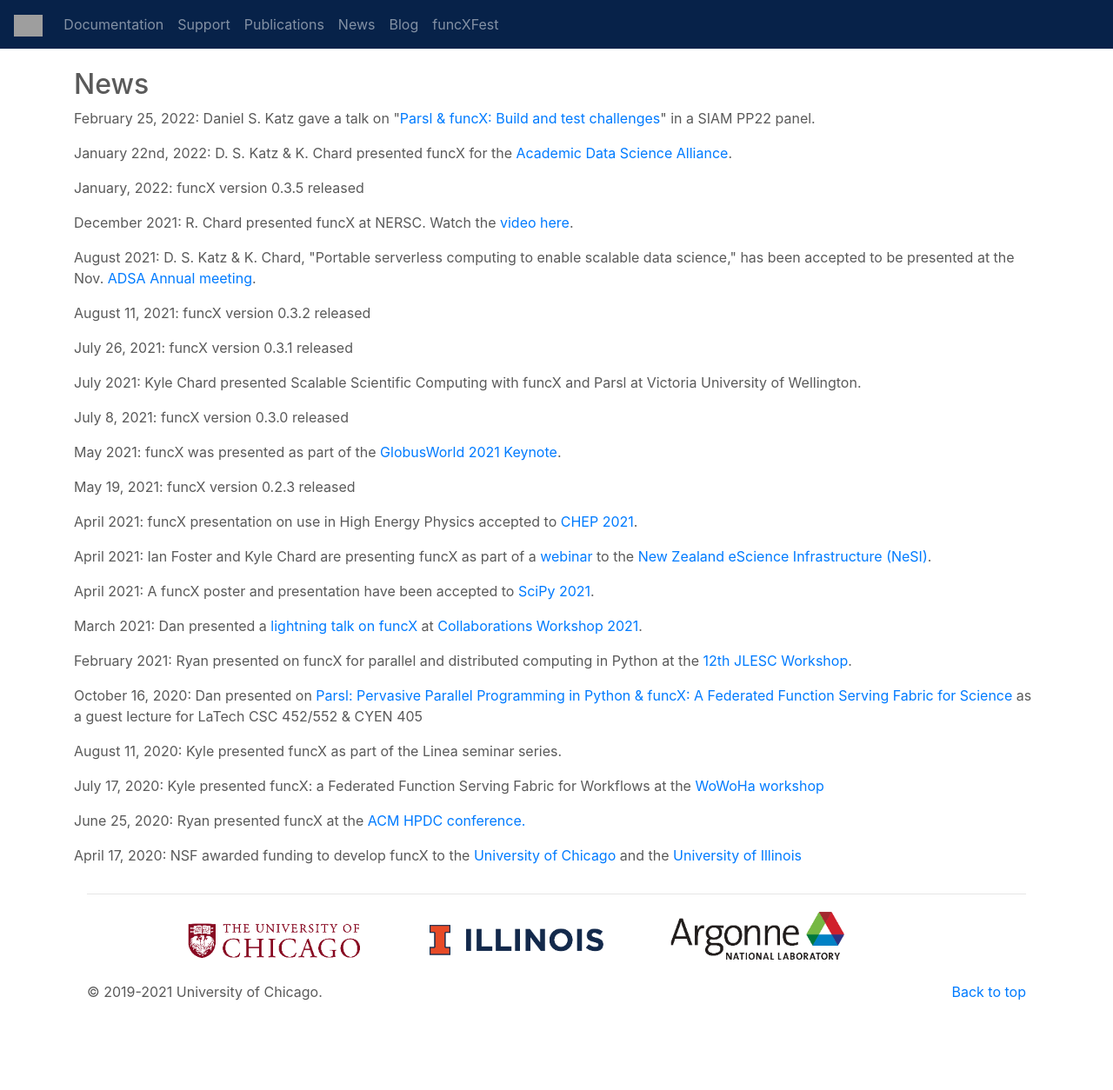
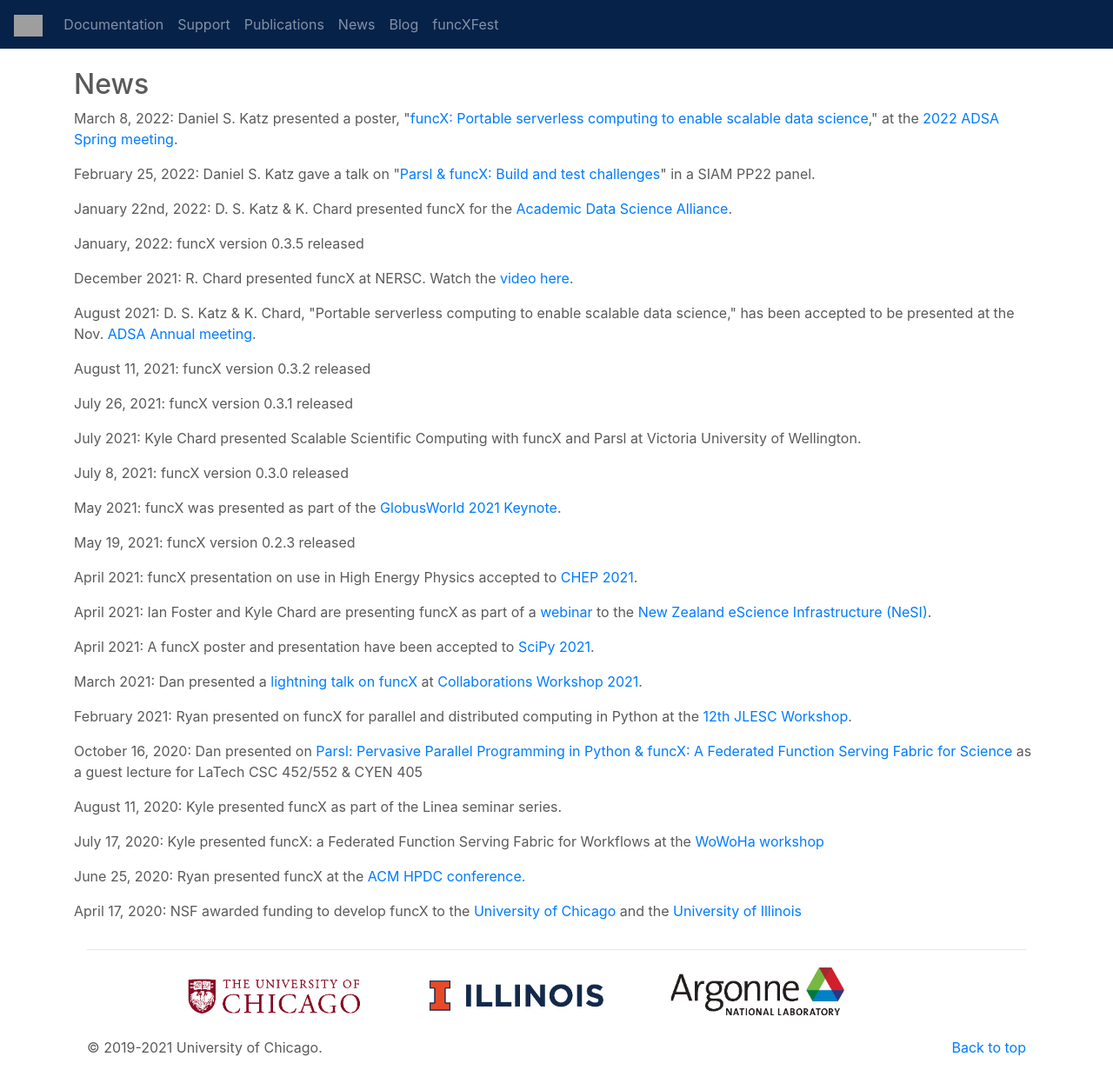
Before and after one commit to funcx-faas/funcx-faas.github.io, a Jekyll site: the page built from news.html, in a window 1280 px wide and 1281 px high. Shown: the top 1254 px of the window at 87% size. Built offline with Jekyll 4.4.1, drawn with Linux system fonts in a browser that asks for light colours; grey boxes are pictures that could not be loaded.

Commit message:
Update news.html

```diff
--- a/news.html
+++ b/news.html
@@ -16,6 +16,15 @@
         </p>
       </div>
       -->
+
+	<div class="news-info">
+        <p><span class="name">March 8, 2022:</span>
+           Daniel S. Katz presented a poster,
+	   "<a href="https://doi.org/10.5281/zenodo.6341906">funcX: Portable serverless computing to enable scalable data science</a>," at the
+		<a href="https://academicdatascience.org/adsa-meetings/2022-march-meeting">2022 ADSA Spring meeting</a>.
+        </p>
+      </div>
+
       <div class="news-info">
         <p><span class="name">February 25, 2022:</span>
            Daniel S. Katz gave a talk on
```
